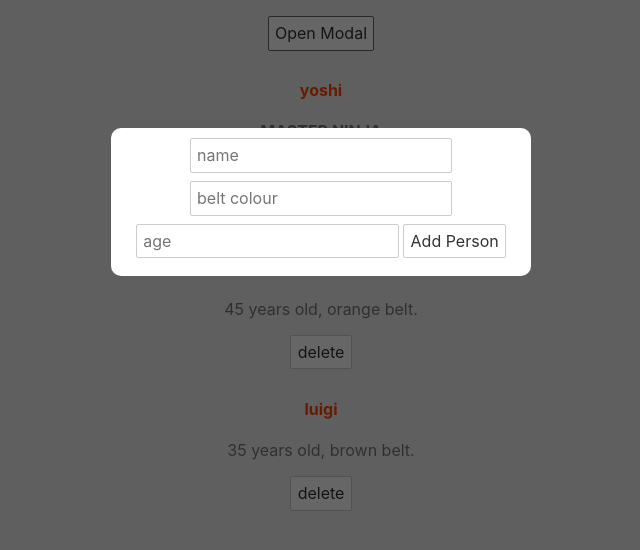
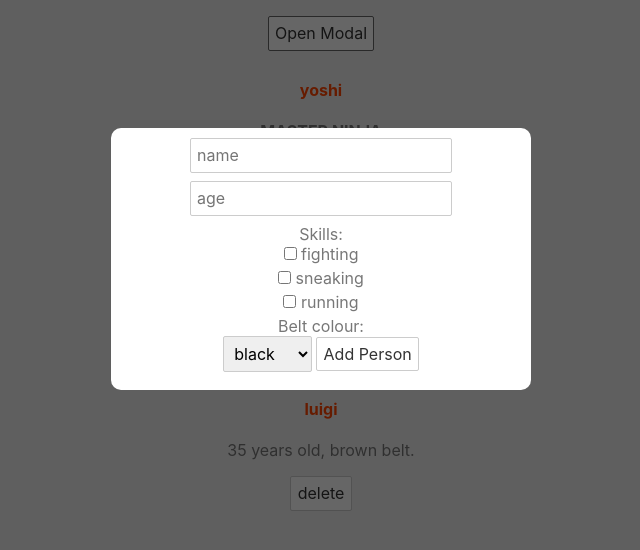
Before and after one commit to raphabarreto/svelte-sample, a Svelte app: page / in a window 1280 px wide. Both pictures are taken after a click on the button "Open Modal". Shown: the top 550 px of the page, without its empty margins (319-959 px from the left). Built offline with nearby package versions, Linux system fonts and the light colour scheme.

Commit message:
Forms (part 2)

```diff
--- a/src/AddPersonForm.svelte
+++ b/src/AddPersonForm.svelte
@@ -2,9 +2,10 @@
   let name;
   let beltColour;
   let age;
+  let skills = [];
 
   const handleSubmit = () => {
-    console.log(name, beltColour, age);
+    console.log(name, beltColour, age, skills);
   };
 </script>
 
@@ -14,7 +15,26 @@
 
 <form on:submit|preventDefault={handleSubmit}>
   <input type="text" placeholder="name" bind:value={name} />
-  <input type="text" placeholder="belt colour" bind:value={beltColour} />
   <input type="number" placeholder="age" bind:value={age} />
+  <label>Skills:</label>
+  <input type="checkbox" bind:group={skills} value="fighting" />
+  fighting
+  <br />
+  <input type="checkbox" bind:group={skills} value="sneaking" />
+  sneaking
+  <br />
+  <input type="checkbox" bind:group={skills} value="running" />
+  running
+  <br />
+
+  <label>Belt colour:</label>
+  <select bind:value={beltColour}>
+    <option value="black">black</option>
+    <option value="orange">orange</option>
+    <option value="brown">brown</option>
+    <option value="white">white</option>
+  </select>
+
   <button>Add Person</button>
+
 </form>
```
